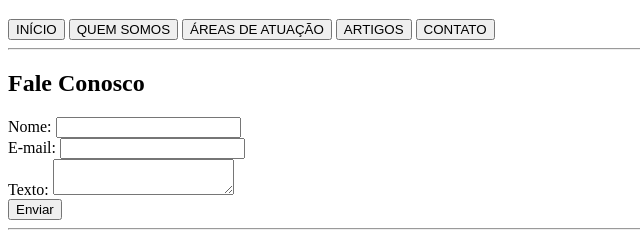
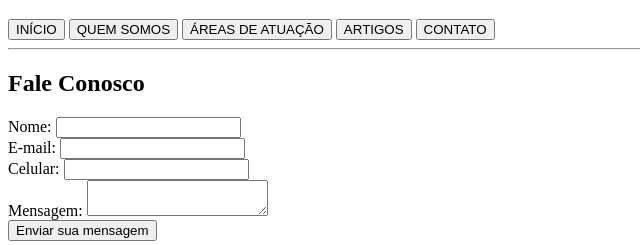
Before and after one commit to eeduardooferreira/projetofinal, a plain HTML site: page contato.html in a window 1280 px wide. Shown: the part 61-306 px from the top of the page, without its empty margins (0-640 px from the left). Drawn offline with Linux system fonts and the light colour scheme.

Commit message:
ouras alteraçoes no formulario

```diff
--- a/contato.html
+++ b/contato.html
@@ -19,22 +19,27 @@
 
     <h2>Fale Conosco</h2>
 
-    <form action="/formulario-contato" method="post">
+    <form action="/pagina-processa-dados-do-form" method="post">
         <div>
-            <label for="nome">Nome:</label>
-            <input type="texto" id="nome" name="nome_usuario">
+          <label for="name">Nome:</label>
+          <input type="text" id="name" />
         </div>
         <div>
-            <label for="email">E-mail:</label>
-            <input type="email" id="email" name="email_usuario">
+          <label for="mail">E-mail:</label>
+          <input type="email" id="mail" />
         </div>
         <div>
-            <label for="texto">Texto:</label>
-            <textarea id="texto" name="texto_usuario"></textarea>
+            <label for="Cel">Celular:</label>
+            <input type="Celular" id="Cel" />
+          </div>
+        <div>
+          <label for="msg">Mensagem:</label>
+          <textarea id="msg"></textarea>
         </div>
-
-        <button>Enviar</button>
-    </form>
+        <div class="button">
+          <button type="submit">Enviar sua mensagem</button>
+        </div>
+      </form>
 
     <hr>
 
```
